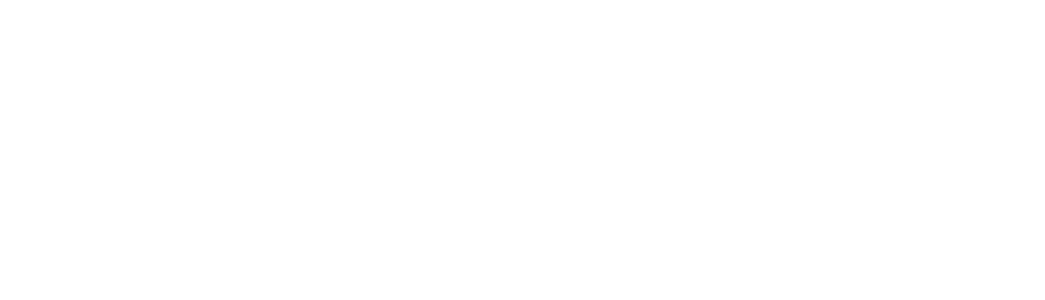
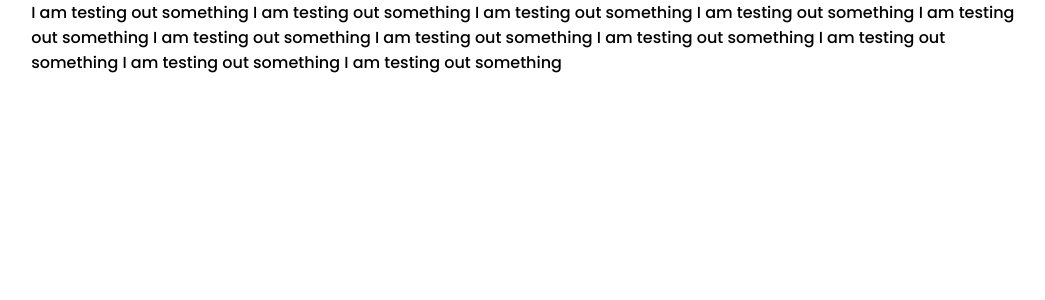
Before and after one commit to tkressma/shortly-landing-page, a React (Create React App) app: page / in a window 1280 px wide. Shown: the top 300 px of the page, without its empty margins (116-1161 px from the left). Built offline with nearby package versions, Linux system fonts and the light colour scheme.

Commit message:
Create Header Component

```diff
--- a/src/App.js
+++ b/src/App.js
@@ -1,5 +1,12 @@
+import React from "react";
+import Header from "./assets/components/header/Header";
+
 function App() {
-  return <div></div>;
+  return (
+    <React.Fragment>
+      <Header />
+    </React.Fragment>
+  );
 }
 
 export default App;
--- a/src/assets/components/UI/Container.js
+++ b/src/assets/components/UI/Container.js
@@ -4,3 +4,5 @@
 function Container(props) {
   return <div className={styles.container}>{props.children}</div>;
 }
+
+export default Container;
--- a/src/assets/components/header/Header.js
+++ b/src/assets/components/header/Header.js
@@ -0,0 +1,19 @@
+import React from "react";
+import Container from "../UI/Container";
+import styles from "./Header.module.css";
+
+function Header(props) {
+  return (
+    <header className={styles.header}>
+      <Container>
+        I am testing out something I am testing out something I am testing out
+        something I am testing out something I am testing out something I am
+        testing out something I am testing out something I am testing out
+        something I am testing out something I am testing out something I am
+        testing out something
+      </Container>
+    </header>
+  );
+}
+
+export default Header;
--- /dev/null
+++ b/src/assets/components/header/Header.module.css
@@ -0,0 +1,10 @@
+.header {
+  background-color: #ffffff;
+  height: 927px;
+}
+
+@media (min-width: 768px) {
+  .header {
+    height: 800px;
+  }
+}
--- a/src/index.css
+++ b/src/index.css
@@ -1,13 +1,15 @@
 body {
   margin: 0;
-  font-family: -apple-system, BlinkMacSystemFont, 'Segoe UI', 'Roboto', 'Oxygen',
-    'Ubuntu', 'Cantarell', 'Fira Sans', 'Droid Sans', 'Helvetica Neue',
+  font-family: -apple-system, BlinkMacSystemFont, "Segoe UI", "Roboto", "Oxygen",
+    "Ubuntu", "Cantarell", "Fira Sans", "Droid Sans", "Helvetica Neue",
     sans-serif;
   -webkit-font-smoothing: antialiased;
   -moz-osx-font-smoothing: grayscale;
+  background-color: #f2f2f2;
+  font-family: "Poppins", sans-serif;
 }
 
 code {
-  font-family: source-code-pro, Menlo, Monaco, Consolas, 'Courier New',
+  font-family: source-code-pro, Menlo, Monaco, Consolas, "Courier New",
     monospace;
 }
```
